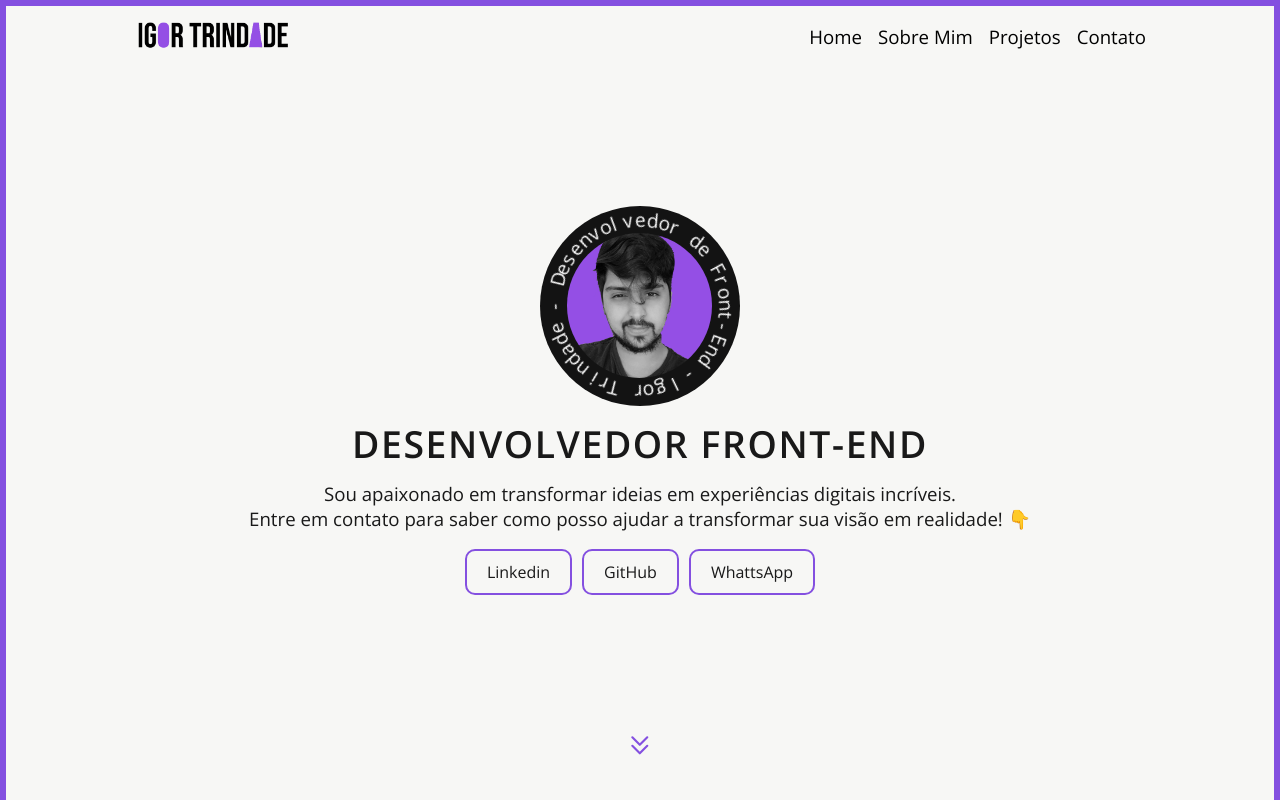
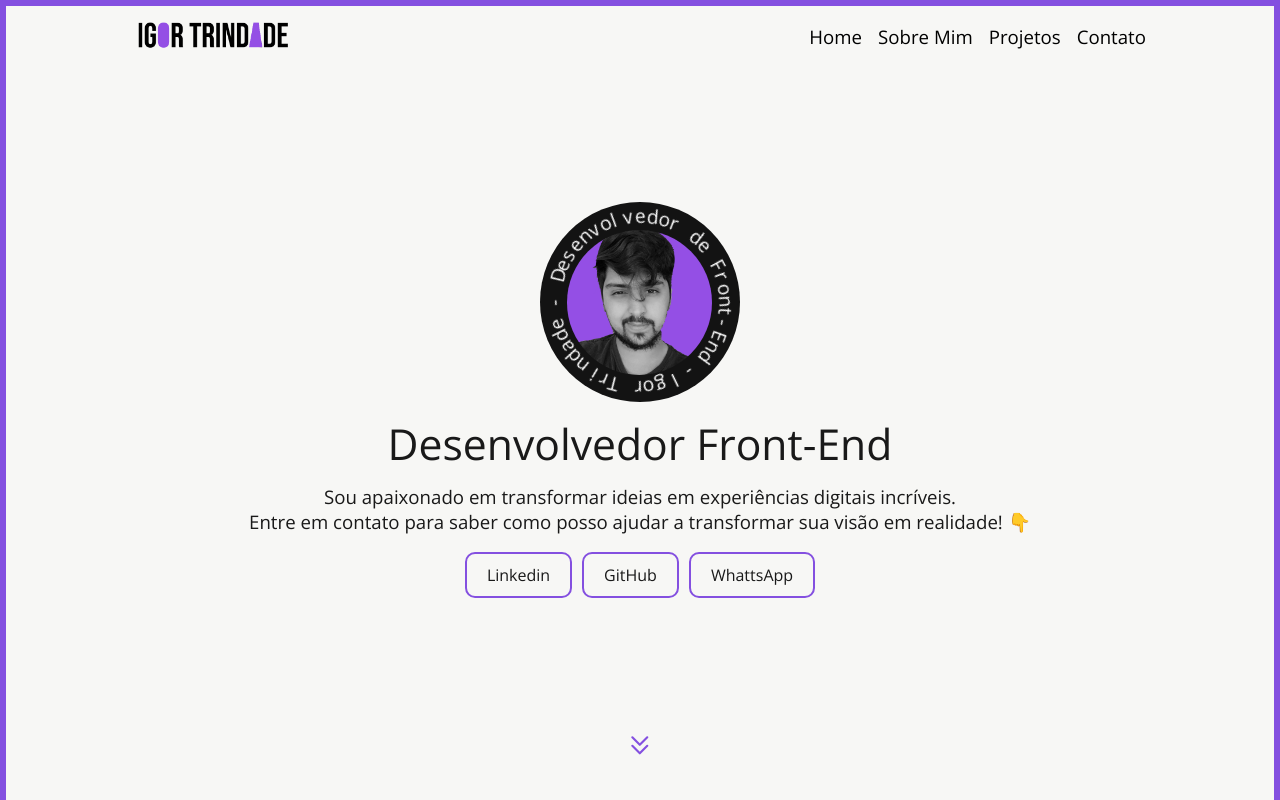
Before and after one commit to igortrindadelg/portfolio, a Next.js app: page / in a window 1280 px wide. Shown: the top 800 px of the page. Built offline with nearby package versions, Linux system fonts and the light colour scheme.

Commit message:
alteracoes na hero section

```diff
--- a/styles/Hero.module.scss
+++ b/styles/Hero.module.scss
@@ -14,13 +14,23 @@
 .heroCTA {
   display: grid;
   justify-items: center;
+  text-align: left;
+
+  .apresentacao {
+    border-bottom: 6px solid $primary-color;
+    color: black;
+    padding: 0 12px;
+    border-radius: 2%;
+  }
+
+  .apresentacao:hover {
+    rotate: -3deg;
+  }
 
   .textoHeroCTA {
     margin: 12px 0;
-    font-weight: 600;
-    text-transform: uppercase;
-    letter-spacing: 0.1rem;
-    font-size: 28pt;
+    font-size: 32pt;
+    font-weight: 400;
     opacity: 0;
     transform: translateY(-50px);
     animation: aparecer 1s forwards 0.25s;
@@ -28,6 +38,7 @@
 
   .descricaoCTA {
     font-size: 14pt;
+    text-align: center;
     margin-bottom: 18px;
     padding: 0 100px;
     opacity: 0;
@@ -49,7 +60,7 @@
     border: 2px solid $primary-color;
     padding: 10px 20px;
     border-radius: 10px;
-    transition: all 0.5s ease-in;
+    transition: all 0.25s ease-in-out;
   }
 
   .socialButtons:hover {
```
